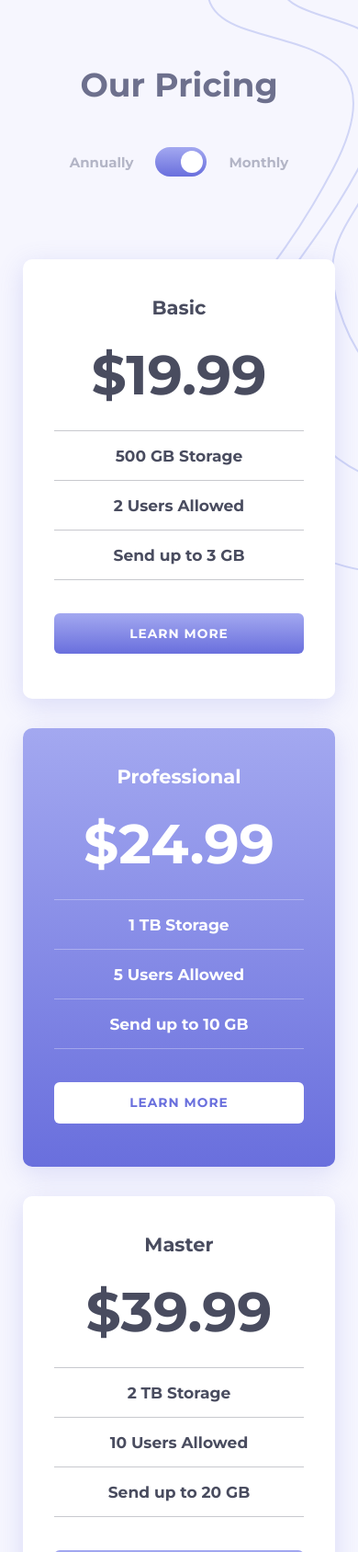
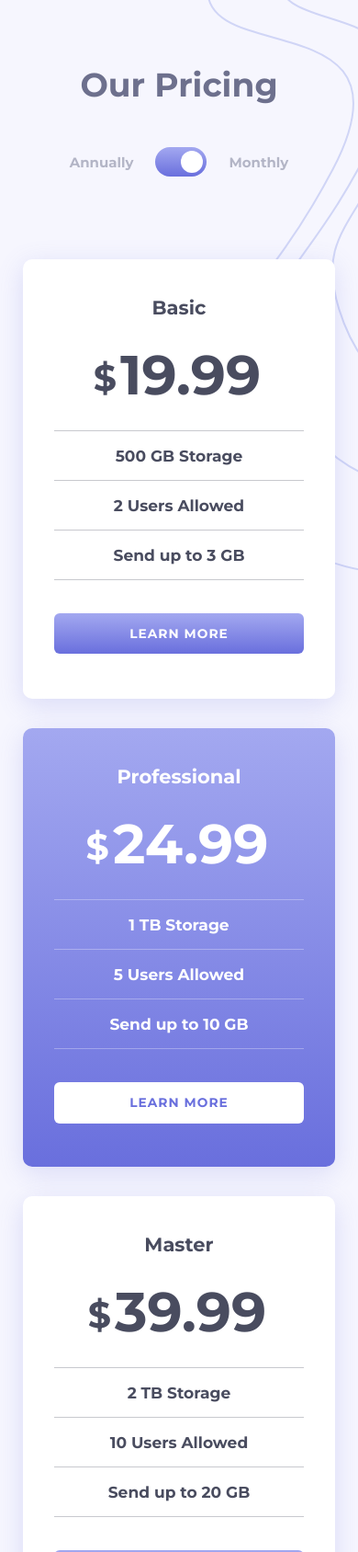
Before and after one commit to luisPolanco25/pricing-component-with-toggle, a plain HTML site: page docs/index.html in a window 390 px wide. Shown: the top 1688 px of the page at 92% size. Drawn offline with Linux system fonts and the light colour scheme.

Commit message:
Dollar sign's size changed

```diff
--- a/docs/index.html
+++ b/docs/index.html
@@ -41,7 +41,7 @@
 
       <div class="side-card">
         <h2>Basic</h2>
-        <p class="price">&dollar;19.99</p>
+        <p class="price"><span>&dollar;</span>19.99</p>
         <p>500 GB Storage</p>
         <p>2 Users Allowed</p>
         <p>Send up to 3 GB</p>
@@ -50,7 +50,7 @@
 
       <div id="middle-card">
         <h2>Professional</h2>
-        <p class="price">&dollar;24.99</p>
+        <p class="price"><span>&dollar;</span>24.99</p>
         <p>1 TB Storage</p>
         <p>5 Users Allowed</p>
         <p>Send up to 10 GB</p>
@@ -59,7 +59,7 @@
 
       <div class="side-card">
         <h2>Master</h2>
-        <p class="price">&dollar;39.99</p>
+        <p class="price"><span>&dollar;</span>39.99</p>
         <p>2 TB Storage</p>
         <p>10 Users Allowed</p>
         <p>Send up to 20 GB</p>
--- a/docs/styles.css
+++ b/docs/styles.css
@@ -150,6 +150,13 @@ input:checked + .slider:before {
     padding: 0 0 24px 0;
 }
 
+#cards .price span {
+    font-size: 2.66rem;
+    position: relative;
+    bottom: 11px;
+    right: 7px;
+}
+
 #cards div p {
     width: 100%;
     text-align: center;
@@ -238,6 +245,13 @@ input:checked + .slider:before {
         font-size: 3.8rem;
     }
 
+    #cards .price span {
+        font-size: 2.36rem;
+        position: relative;
+        bottom: 7px;
+        right: 7px;
+    }
+
     #cards div {
         width: 285px;
     }
@@ -294,6 +308,13 @@ input:checked + .slider:before {
         font-size: 4rem;
     }
 
+    #cards .price span {
+        font-size: 2.64rem;
+        position: relative;
+        bottom: 4px;
+        right: 4px;
+    }
+
     #bg-top {
         top: -32px;
         right: -198px;
@@ -314,6 +335,13 @@ input:checked + .slider:before {
         font-size: 3.4rem;
     }
 
+    #cards .price span {
+        font-size: 1.8rem;
+        position: relative;
+        bottom: 7px;
+        right: 6px;
+    }
+
 }
 
 @media (max-width: 315px) {
@@ -327,4 +355,11 @@ input:checked + .slider:before {
         font-size: 3rem;
     }
 
+    #cards .price span {
+        font-size: 1.6rem;
+        position: relative;
+        bottom: 6px;
+        right: 5px;
+    }
+
 }
```
Also changed, not shown: design/active-states.jpg (deleted), design/desktop-design-annually.jpg (deleted), design/desktop-preview.jpg (deleted), design/mobile-design-annually.jpg (deleted).
